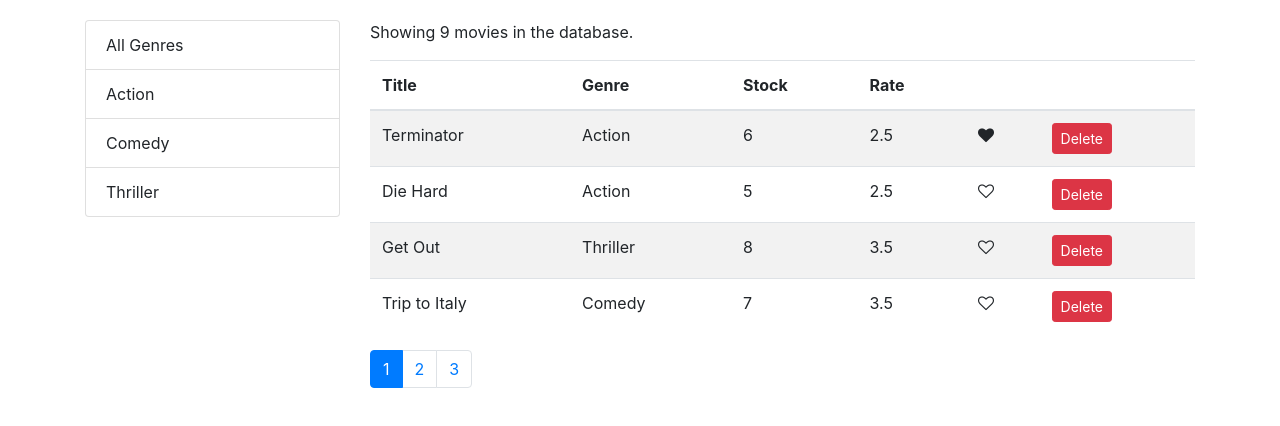
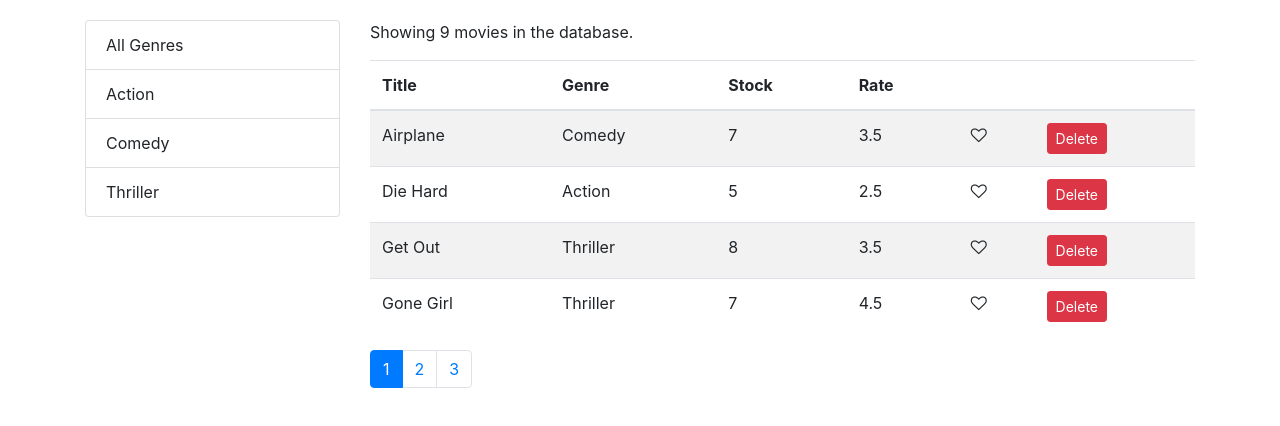
Before and after one commit to html546/react-movie, a React (Create React App) app: page / in a window 1280 px wide. Shown: the top 426 px of the page. Built offline with nearby package versions, Linux system fonts and the light colour scheme.

Commit message:
正反排序

```diff
--- a/src/components/movies.jsx
+++ b/src/components/movies.jsx
@@ -5,16 +5,21 @@
 import ListGroup from "./common/listgroup";
 import Pagination from "./common/pagination";
 import { paginate } from "../utils/paginate";
+import _ from "lodash";
 
 class Movies extends Component {
   state = {
     movies: [],
     pageSize: 4,
     currentPage: 1,
-    genres: []
+    genres: [],
+    sortColumn: {
+      path: "title",
+      order: "asc"
+    }
   };
   componentDidMount() {
-    const genres = [{ id: "", name: "All Genres" }, ...getGenres()];
+    const genres = [{ _id: "", name: "All Genres" }, ...getGenres()];
     this.setState({
       movies: getMovies(),
       genres
@@ -47,7 +52,16 @@
   };
 
   handleSort = path => {
-    console.log(path);
+    const sortColumn = { ...this.state.sortColumn };
+    if (sortColumn.path === path)
+      sortColumn.order = sortColumn.order === "asc" ? "desc" : "asc";
+    else {
+      sortColumn.path = path;
+      sortColumn.order = "asc";
+    }
+    this.setState({
+      sortColumn
+    });
   };
 
   render() {
@@ -55,6 +69,7 @@
     const {
       pageSize,
       currentPage,
+      sortColumn,
       selectedGenre,
       movies: allMovies
     } = this.state;
@@ -62,9 +77,10 @@
       selectedGenre && selectedGenre._id
         ? allMovies.filter(m => m.genre._id === selectedGenre._id)
         : allMovies;
+    const sorted = _.orderBy(filtered, [sortColumn.path], [sortColumn.order]);
     if (count === 0) return <p>There are no movies in the database.</p>;
 
-    const movies = paginate(filtered, currentPage, pageSize);
+    const movies = paginate(sorted, currentPage, pageSize);
     return (
       <div className="row">
         <div className="col-3">
```
